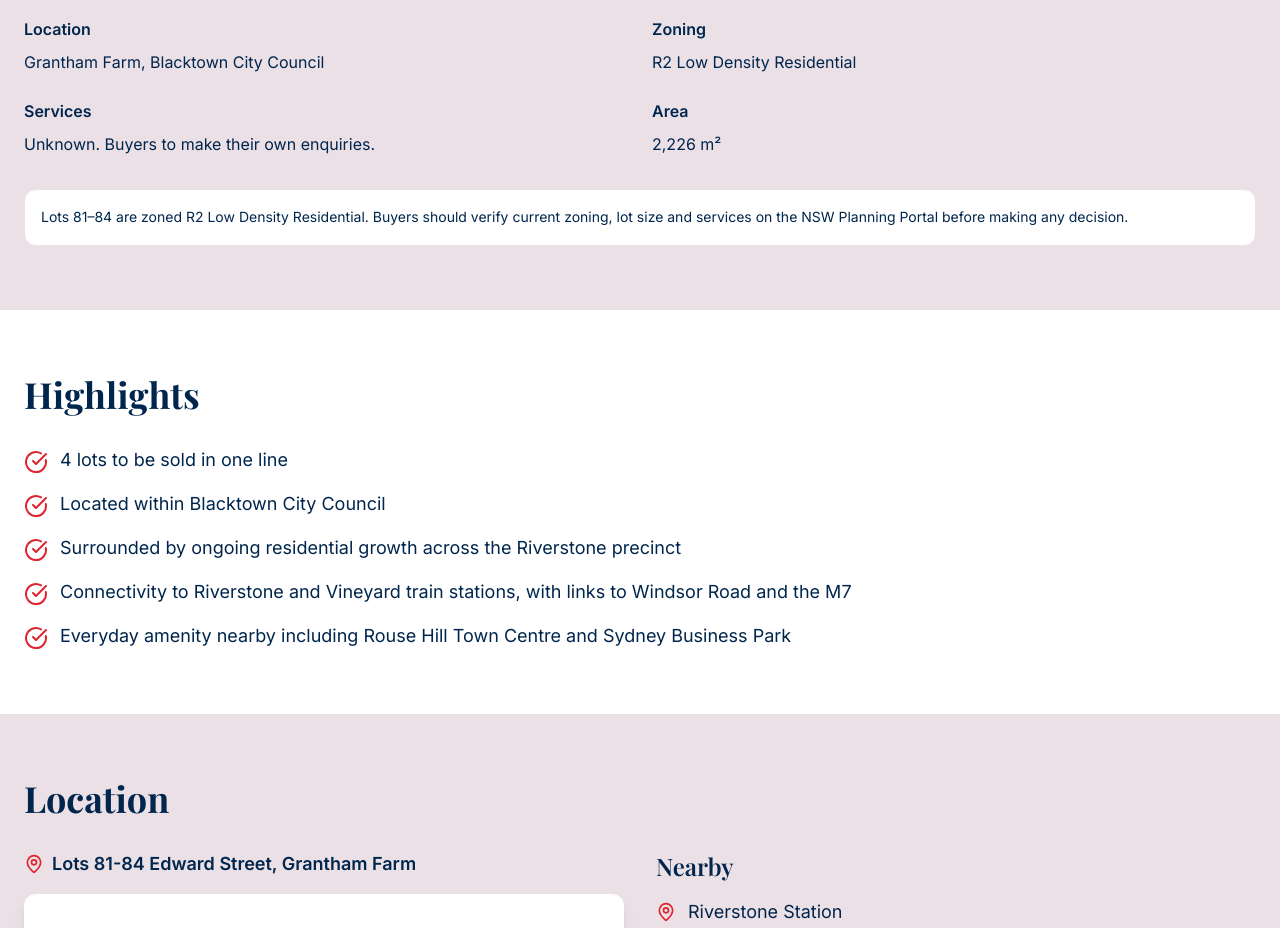
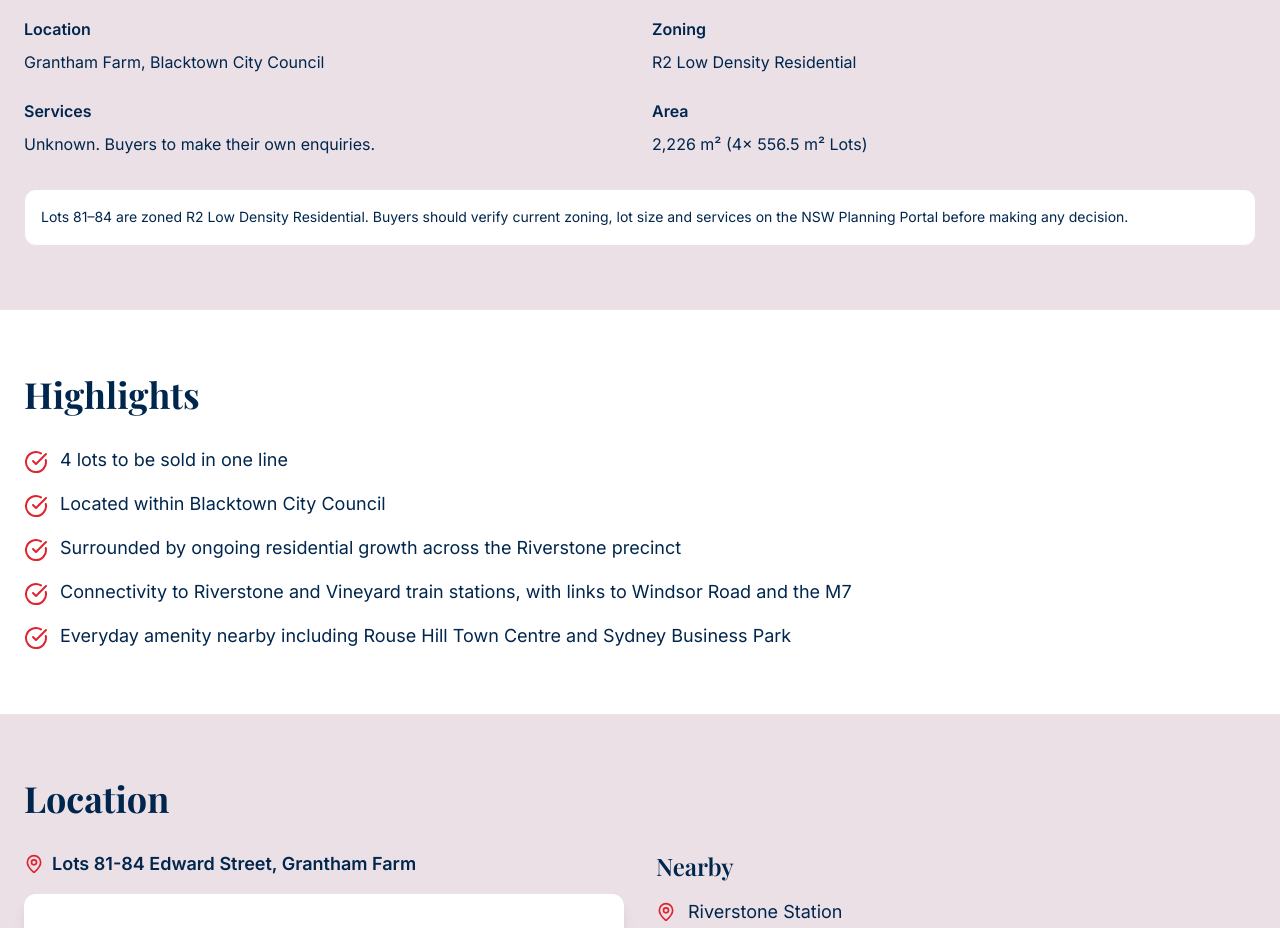
Before and after one commit to JGroutsis/econ-grantham-land, a React (Vite) app: page / in a window 1280 px wide. Shown: the part 820-1748 px from the top of the page. Built offline with nearby package versions, Linux system fonts and the light colour scheme; grey boxes are pictures that could not be loaded; the HTML template or start-up script is replaced by a standard one.

Commit message:
Add lot size details

```diff
--- a/src/components/KeyDetails.tsx
+++ b/src/components/KeyDetails.tsx
@@ -14,7 +14,7 @@ const KeyDetails = () => {
     },
     {
       label: "Area",
-      value: "2,226 m²",
+      value: "2,226 m² (4x 556.5 m² Lots)",
     },
   ];
 
```
